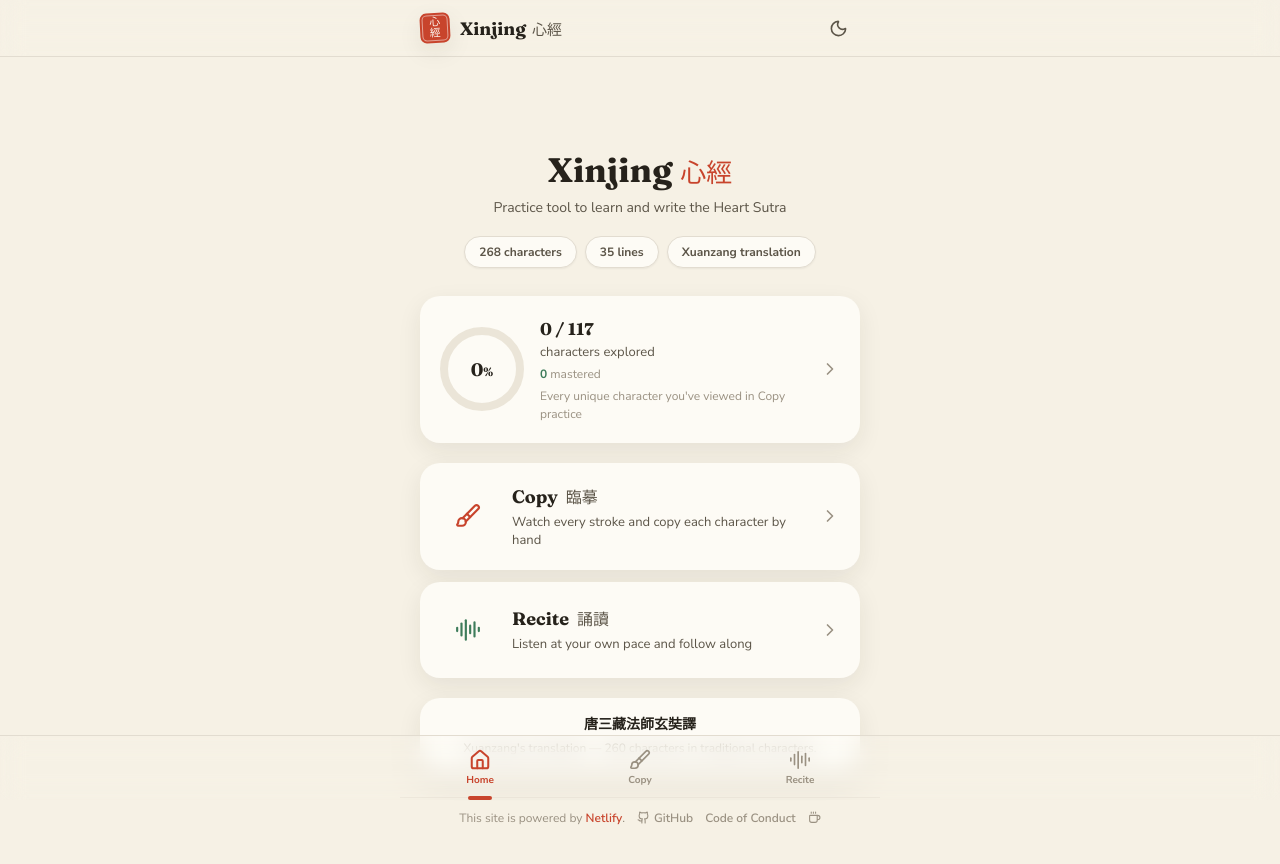
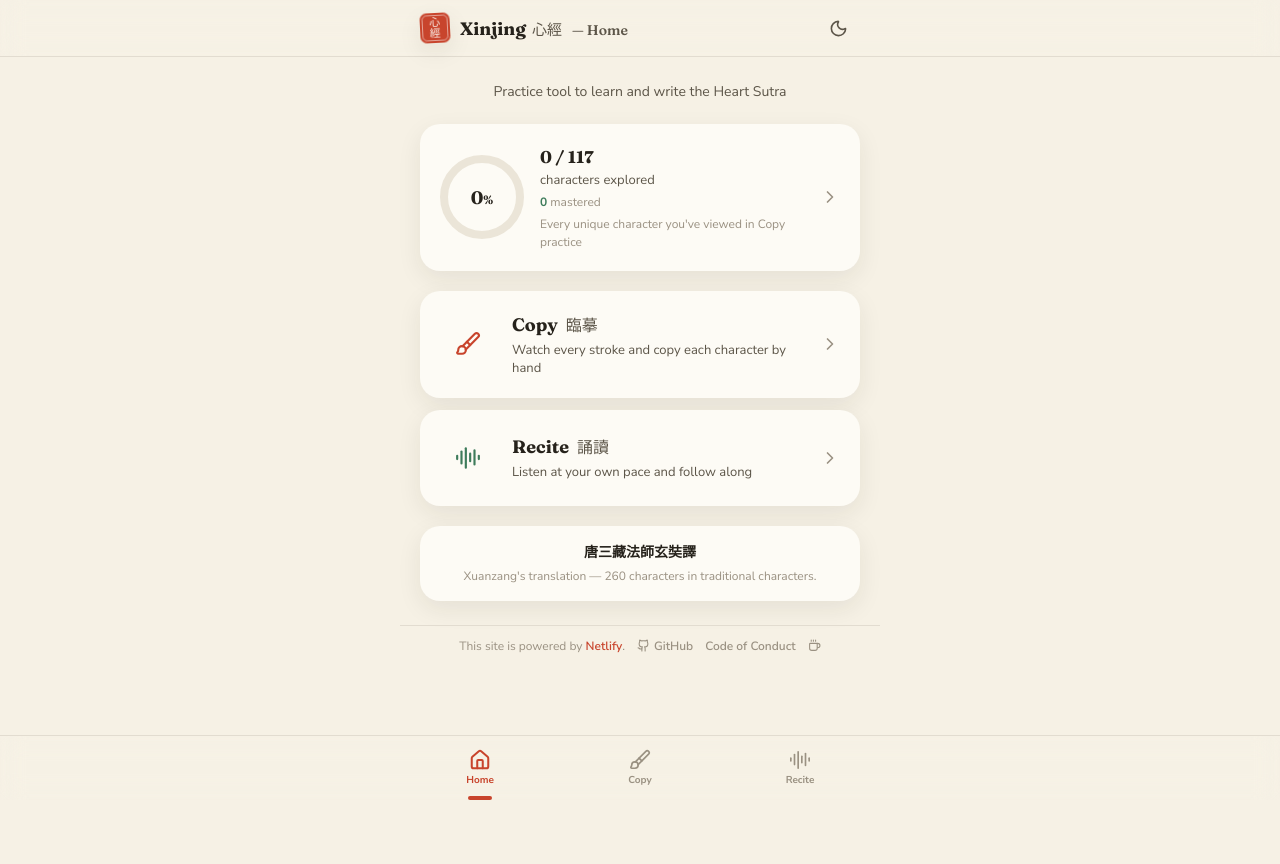
Before and after one commit to janekslezak/xinjing, a React (Vite) app: page / in a window 1280 px wide. Shown: the top 864 px of the page. After the commit the page ends 800 px from the top, so only its background shows below. Built offline with nearby package versions, Linux system fonts and the light colour scheme; a web font is replaced by a local one.

Commit message:
feat: Copy jump-to-character input, Home tidy, Navbar page titles

```diff
--- a/src/components/Navbar.tsx
+++ b/src/components/Navbar.tsx
@@ -5,13 +5,14 @@ import SealLogo from "./SealLogo";
 import { useAppSettings, updateSettings } from "@/components/settings/settings";
 
 const TITLES: Array<[RegExp, string]> = [
+  [/^\/$/, "Home"],
   [/^\/copy/, "Copy"],
   [/^\/recite/, "Recite"],
 ];
 
-function titleFor(pathname: string): string {
+function pageFor(pathname: string): string | null {
   for (const [re, t] of TITLES) if (re.test(pathname)) return t;
-  return "Xinjing";
+  return null;
 }
 
 function systemPrefersDark(): boolean {
@@ -59,13 +60,12 @@ function ThemeToggle() {
 /** TOP APP BAR — 56px + safe-area-top, blurred paper bg, sticky in normal flow. */
 export default function Navbar() {
   const { pathname } = useLocation();
-  const isHome = pathname === "/";
+  const page = pageFor(pathname);
 
   return (
     <header className="sticky top-0 z-50 border-b border-grid-line/50 bg-paper/85 pt-safe backdrop-blur-md">
       <div className="mx-auto flex h-14 w-full max-w-[480px] items-center justify-between px-5">
-        {isHome ? (
-          <div className="flex items-center gap-2.5">
+        <h1 className="flex items-center gap-2.5">
           <motion.div
             initial={{ scale: 1.6, rotate: -8 }}
             animate={{ scale: 1, rotate: -3 }}
@@ -81,11 +81,11 @@ export default function Navbar() {
           >
             Xinjing
             <span className="font-brush text-[15px] font-normal text-ink-soft">心經</span>
+            {page && (
+              <span className="ml-1 text-[14px] font-semibold text-ink-soft">— {page}</span>
+            )}
           </motion.span>
-          </div>
-        ) : (
-          <h1 className="font-display text-[18px] font-bold text-ink">{titleFor(pathname)}</h1>
-        )}
+        </h1>
 
         <div className="flex items-center gap-1">
           <ThemeToggle />
--- a/src/pages/Copy.tsx
+++ b/src/pages/Copy.tsx
@@ -133,6 +133,8 @@ export default function Copy() {
   const [fallbackNote, setFallbackNote] = useState<string | null>(null);
   const [loadState, setLoadState] = useState<LoadState>("loading");
   const [sheetOpen, setSheetOpen] = useState(false);
+  const [jumpEditing, setJumpEditing] = useState(false);
+  const [jumpValue, setJumpValue] = useState("");
   const [viewed, setViewed] = useState<Set<string>>(() => readCharSet(VIEWED_KEY));
   const [mastered, setMastered] = useState<Set<string>>(() => readCharSet(MASTERED_KEY));
   const [toast, setToast] = useState<string | null>(null);
@@ -143,6 +145,7 @@ export default function Copy() {
 
   const writerRef = useRef<HanziWriter | null>(null);
   const canvasRef = useRef<HTMLDivElement>(null);
+  const jumpCancelRef = useRef(false);
   const modeRef = useRef(mode);
   modeRef.current = mode;
 
@@ -310,20 +313,21 @@ export default function Copy() {
   );
 
   // keyboard navigation — arrows are disabled while the jump sheet (modal)
-  // is open; Escape closes the sheet
+  // is open or the jump-to-character input is being edited (its ArrowLeft/
+  // ArrowRight belong to the input); Escape closes the sheet
   useEffect(() => {
     const onKey = (e: KeyboardEvent) => {
       if (e.key === "Escape") {
         if (sheetOpen) setSheetOpen(false);
         return;
       }
-      if (sheetOpen) return;
+      if (sheetOpen || jumpEditing) return;
       if (e.key === "ArrowLeft") go(-1);
       else if (e.key === "ArrowRight") go(1);
     };
     window.addEventListener("keydown", onKey);
     return () => window.removeEventListener("keydown", onKey);
-  }, [go, sheetOpen]);
+  }, [go, sheetOpen, jumpEditing]);
 
   const retry = () => {
     const w = writerRef.current;
@@ -357,6 +361,26 @@ export default function Copy() {
     setSheetOpen(false);
   };
 
+  // manual jump-to-character: open the inline input prefilled with the
+  // current position; commit on Enter/blur, cancel on Escape/empty/invalid
+  const openJump = () => {
+    jumpCancelRef.current = false;
+    setJumpValue(String(index + 1));
+    setJumpEditing(true);
+  };
+
+  const commitJump = () => {
+    setJumpEditing(false);
+    if (jumpCancelRef.current) {
+      jumpCancelRef.current = false;
+      return;
+    }
+    const n = Number.parseInt(jumpValue, 10);
+    if (!Number.isFinite(n)) return;
+    // same index setter as normal navigation → persists + marks viewed
+    setIndex(clampIndex(n - 1));
+  };
+
   const contextZh = lineIndex === -1 ? SUTRA_TITLE_ZH : SUTRA_LINES[lineIndex].zh;
   const contextEn = lineIndex === -1 ? SUTRA_TITLE_EN : SUTRA_LINES[lineIndex].en;
 
@@ -370,9 +394,44 @@ export default function Copy() {
       <div>
         <div className="flex items-center justify-between">
           <div className="flex items-center gap-1">
-            <p className="font-display text-[15px] font-bold text-ink">
-              {index + 1} <span className="text-ink-faint">/ {TOTAL_CHARS}</span>
-            </p>
+            {jumpEditing ? (
+              <span className="flex items-baseline gap-1 font-display text-[15px] font-bold text-ink">
+                <input
+                  ref={(el) => {
+                    if (el) {
+                      el.focus();
+                      el.select();
+                    }
+                  }}
+                  type="text"
+                  inputMode="numeric"
+                  pattern="[0-9]*"
+                  aria-label="Jump to character number"
+                  value={jumpValue}
+                  onChange={(e) => setJumpValue(e.target.value)}
+                  onKeyDown={(e) => {
+                    if (e.key === "Enter") {
+                      e.currentTarget.blur();
+                    } else if (e.key === "Escape") {
+                      jumpCancelRef.current = true;
+                      e.currentTarget.blur();
+                    }
+                  }}
+                  onBlur={commitJump}
+                  className="w-16 rounded-md border-b-2 border-vermilion bg-transparent text-center font-display text-[15px] font-bold text-ink outline-none"
+                />
+                <span className="text-ink-faint">/ {TOTAL_CHARS}</span>
+              </span>
+            ) : (
+              <button
+                type="button"
+                onClick={openJump}
+                aria-label="Jump to character number"
+                className="-mx-1 rounded-md px-1 font-display text-[15px] font-bold text-ink transition-all hover:bg-ink/5 active:scale-95"
+              >
+                {index + 1} <span className="text-ink-faint">/ {TOTAL_CHARS}</span>
+              </button>
+            )}
             <button
               type="button"
               onClick={pronounce}
--- a/src/pages/Home.tsx
+++ b/src/pages/Home.tsx
@@ -3,12 +3,7 @@ import { Link } from "react-router";
 import { motion } from "framer-motion";
 import { Brush, AudioLines, ChevronRight } from "lucide-react";
 import ProgressRing from "@/components/ProgressRing";
-import {
-  SUTRA_LINES,
-  SUTRA_ATTRIBUTION_ZH,
-  TOTAL_CHARS,
-  UNIQUE_CHARS,
-} from "@/data/sutra";
+import { SUTRA_ATTRIBUTION_ZH, UNIQUE_CHARS } from "@/data/sutra";
 
 const EASE = [0.22, 1, 0.36, 1] as [number, number, number, number];
 
@@ -23,14 +18,6 @@ function readCharSet(key: string): Set<string> {
   } catch {
     return new Set();
   }
-}
-
-function StatChip({ children }: { children: React.ReactNode }) {
-  return (
-    <span className="rounded-full border border-grid-line/70 bg-paper-raised px-3.5 py-1.5 text-[12px] font-bold text-ink-soft shadow-xs">
-      {children}
-    </span>
-  );
 }
 
 export default function Home() {
@@ -53,25 +40,16 @@ export default function Home() {
 
   return (
     <div className="flex flex-col gap-5 pt-6">
-      {/* hero */}
+      {/* intro tagline */}
       <motion.section
         initial={{ y: 16, opacity: 0 }}
         animate={{ y: 0, opacity: 1 }}
         transition={{ duration: 0.35, ease: EASE }}
-        className="flex flex-col items-center pb-2 pt-14 text-center"
+        className="text-center"
       >
-        <h1 className="mt-4 flex items-baseline gap-2 font-display text-[34px] font-bold leading-none text-ink">
-          Xinjing
-          <span className="font-brush text-[26px] font-normal text-vermilion">心經</span>
-        </h1>
-        <p className="mt-2.5 max-w-[300px] text-[14px] leading-relaxed text-ink-soft">
+        <p className="mx-auto max-w-[300px] text-[14px] leading-relaxed text-ink-soft">
           Practice tool to learn and write the Heart Sutra
         </p>
-        <div className="mt-4 flex flex-wrap items-center justify-center gap-2">
-          <StatChip>{TOTAL_CHARS} characters</StatChip>
-          <StatChip>{SUTRA_LINES.length} lines</StatChip>
-          <StatChip>Xuanzang translation</StatChip>
-        </div>
       </motion.section>
 
       {/* progress card */}
```
Lines whose indentation alone changed are shown as unchanged.
